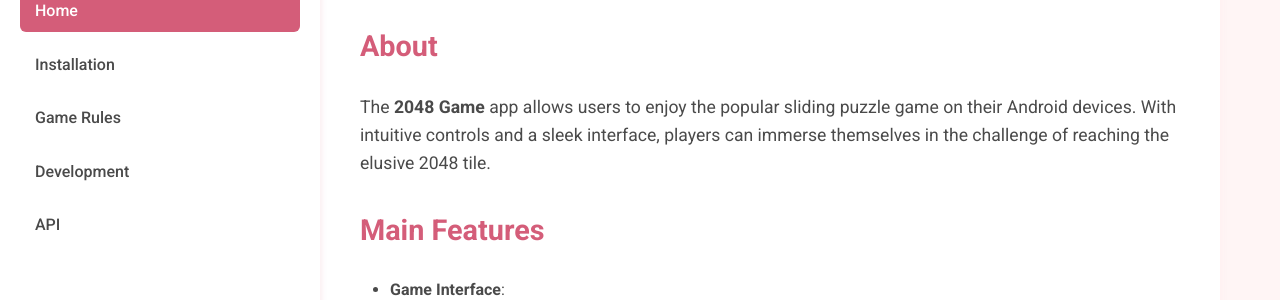
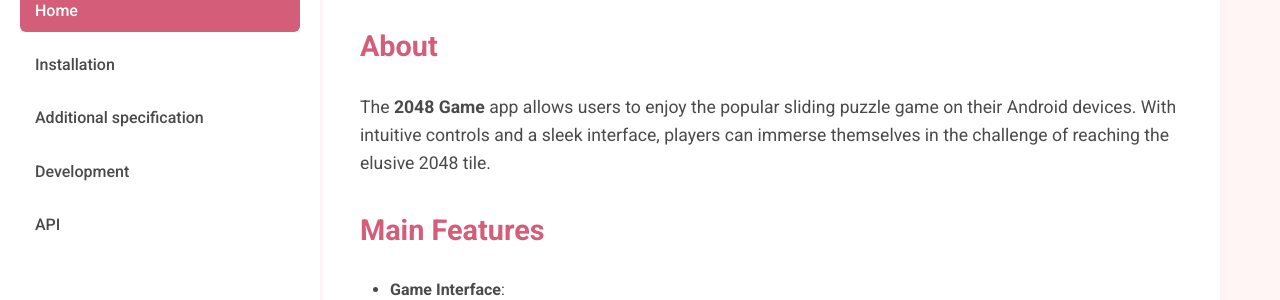
Before and after one commit to fpmi-pmvs2025/pmvs11b-lab8-pickme-team, a Jekyll site: the page built from docs/index.md, in a window 1280 px wide. Shown: the part 147-447 px from the top of the page. Built offline with Jekyll 4.4.1, drawn with Linux system fonts in a browser that asks for light colours.

Commit message:
Update _config.yml

```diff
--- a/docs/_config.yml
+++ b/docs/_config.yml
@@ -7,8 +7,8 @@ nav:
     url: /
   - title: Installation
     url: /installation
-  - title: Game Rules
-    url: /game-rules
+  - title: Additional specification
+    url: /additional
   - title: Development
     url: /development
   - title: API
```
